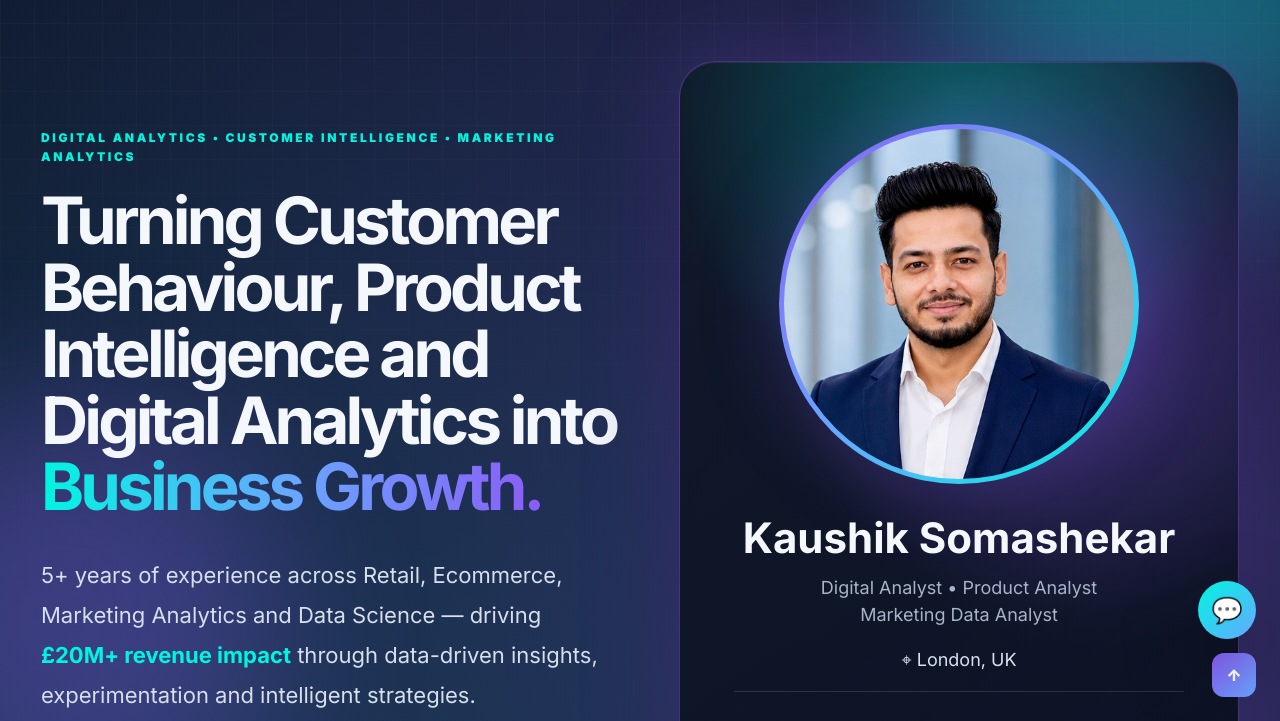
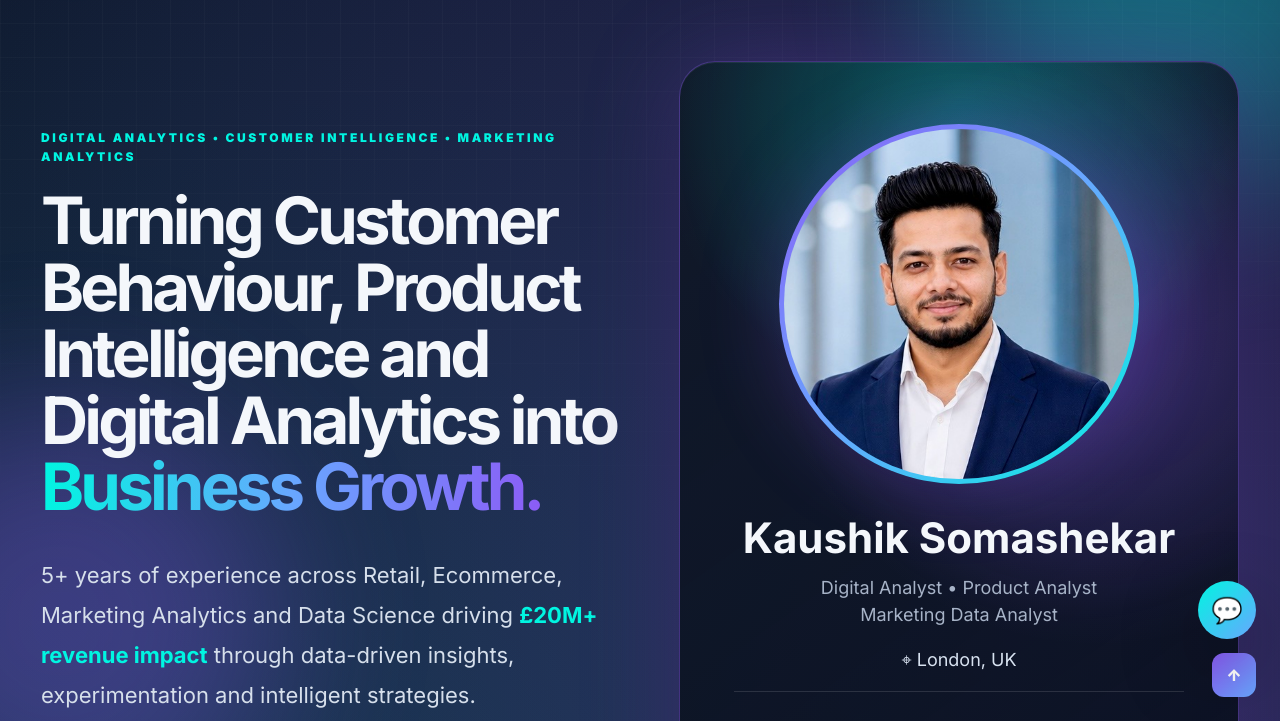
Before and after one commit to kaushiks1/kaushiks1.github.io, a plain HTML site: page index.html in a window 1280 px wide. Shown: the part 79-800 px from the top of the page. Drawn offline with Linux system fonts and the light colour scheme.

Commit message:
Update index.html

```diff
--- a/index.html
+++ b/index.html
@@ -38,7 +38,7 @@
       <div class="hero-copy reveal">
         <span class="eyebrow">Digital Analytics • Customer Intelligence • Marketing Analytics</span>
         <h1>Turning Customer Behaviour, Product Intelligence and Digital Analytics into <span>Business Growth.</span></h1>
-        <p class="hero-text">5+ years of experience across Retail, Ecommerce, Marketing Analytics and Data Science — driving <strong>£20M+ revenue impact</strong> through data-driven insights, experimentation and intelligent strategies.</p>
+        <p class="hero-text">5+ years of experience across Retail, Ecommerce, Marketing Analytics and Data Science  driving <strong>£20M+ revenue impact</strong> through data-driven insights, experimentation and intelligent strategies.</p>
         <div class="hero-actions">
           <a class="btn primary" href="#contact">Contact Me <span>→</span></a>
           <a class="btn glass" href="assets/docs/Kaushik_Somashekar_CV.pdf" download>Download CV</a>
```
